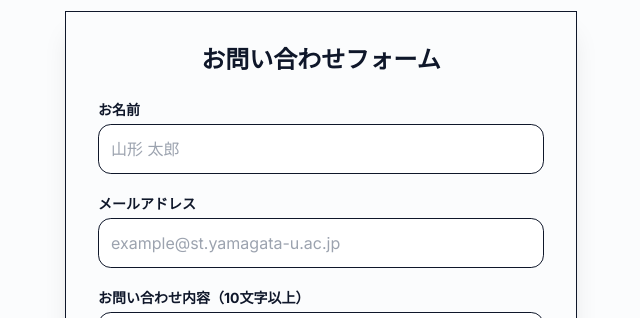
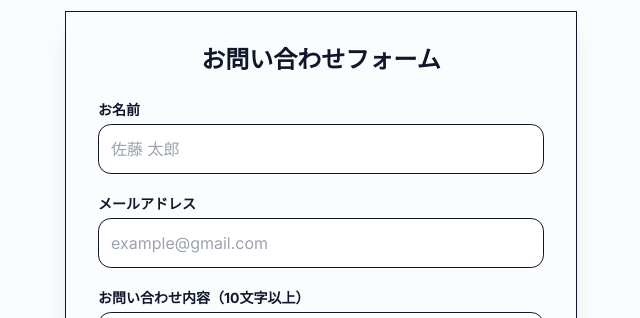
Before and after one commit to taira-syoma/goodjj-clinic, a Next.js app: page / in a window 1280 px wide. Shown: the part 4360-4678 px from the top of the page, without its empty margins (319-959 px from the left). Built offline with nearby package versions, Linux system fonts and the light colour scheme.

Commit message:
Update website text

```diff
--- a/app/layout.tsx
+++ b/app/layout.tsx
@@ -6,11 +6,11 @@ const inter = Inter({ subsets: ["latin"] });
 
 export const metadata: Metadata = {
   title: "goodjj 内科クリニック | 地域に根ざした、信頼の医療",
-  description: "山形から発信する goodjj クリニックは、国立大学出身の医師による丁寧な診察と最新設備を備えた内科クリニックです。",
+  description: " goodjj クリニックは、国立大学出身の医師による丁寧な診察と最新設備を備えた内科クリニックです。",
   icons: {
     icon: "/icon.png",
   },
-  keywords: ["内科", "クリニック", "山形", "goodjj"],
+  keywords: ["内科", "クリニック", "goodjj"],
   openGraph: {
     title: "goodjj 内科クリニック",
     description: "あなたに一番近い内科クリニック。最新設備で健やかな毎日をサポートします。",
--- a/components/ContactForm.tsx
+++ b/components/ContactForm.tsx
@@ -39,7 +39,7 @@ export default function ContactForm() {
           <input
             name="name"
             type="text"
-            placeholder="山形 太郎"
+            placeholder="佐藤 太郎"
             className={`w-full border rounded-lg p-3 outline-none transition ${errors.name ? 'border-red-500 bg-red-50' : 'border-gray-300 focus:border-blue-500'}`}
           />
           {errors.name && <p className="text-red-500 text-xs mt-1 font-medium">⚠️ {errors.name[0]}</p>}
@@ -51,7 +51,7 @@ export default function ContactForm() {
           <input
             name="email"
             type="text"
-            placeholder="example@st.yamagata-u.ac.jp"
+            placeholder="example@gmail.com"
             className={`w-full border rounded-lg p-3 outline-none transition ${errors.email ? 'border-red-500 bg-red-50' : 'border-gray-300 focus:border-blue-500'}`}
           />
           {errors.email && <p className="text-red-500 text-xs mt-1 font-medium">⚠️ {errors.email[0]}</p>}
```
